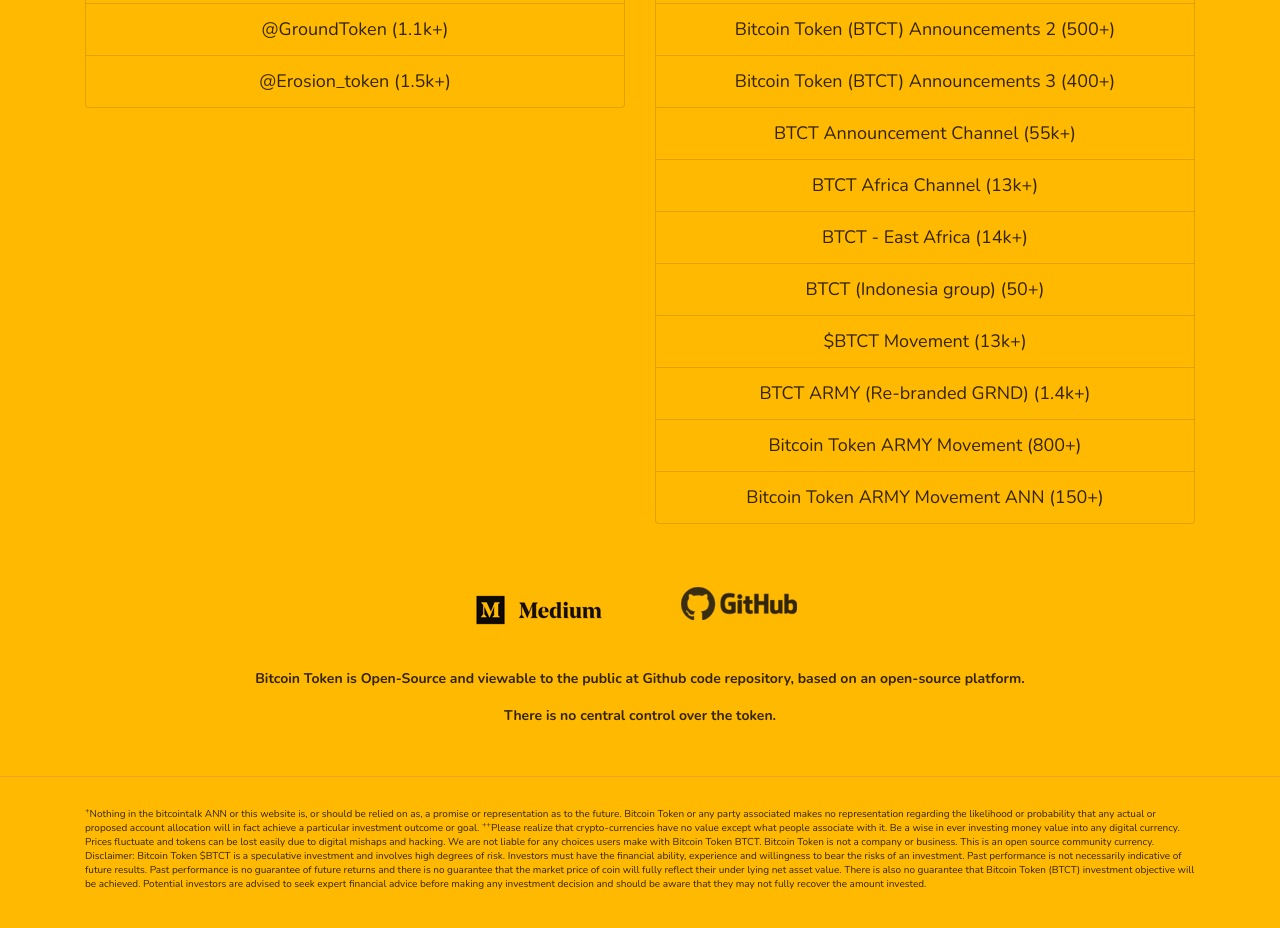
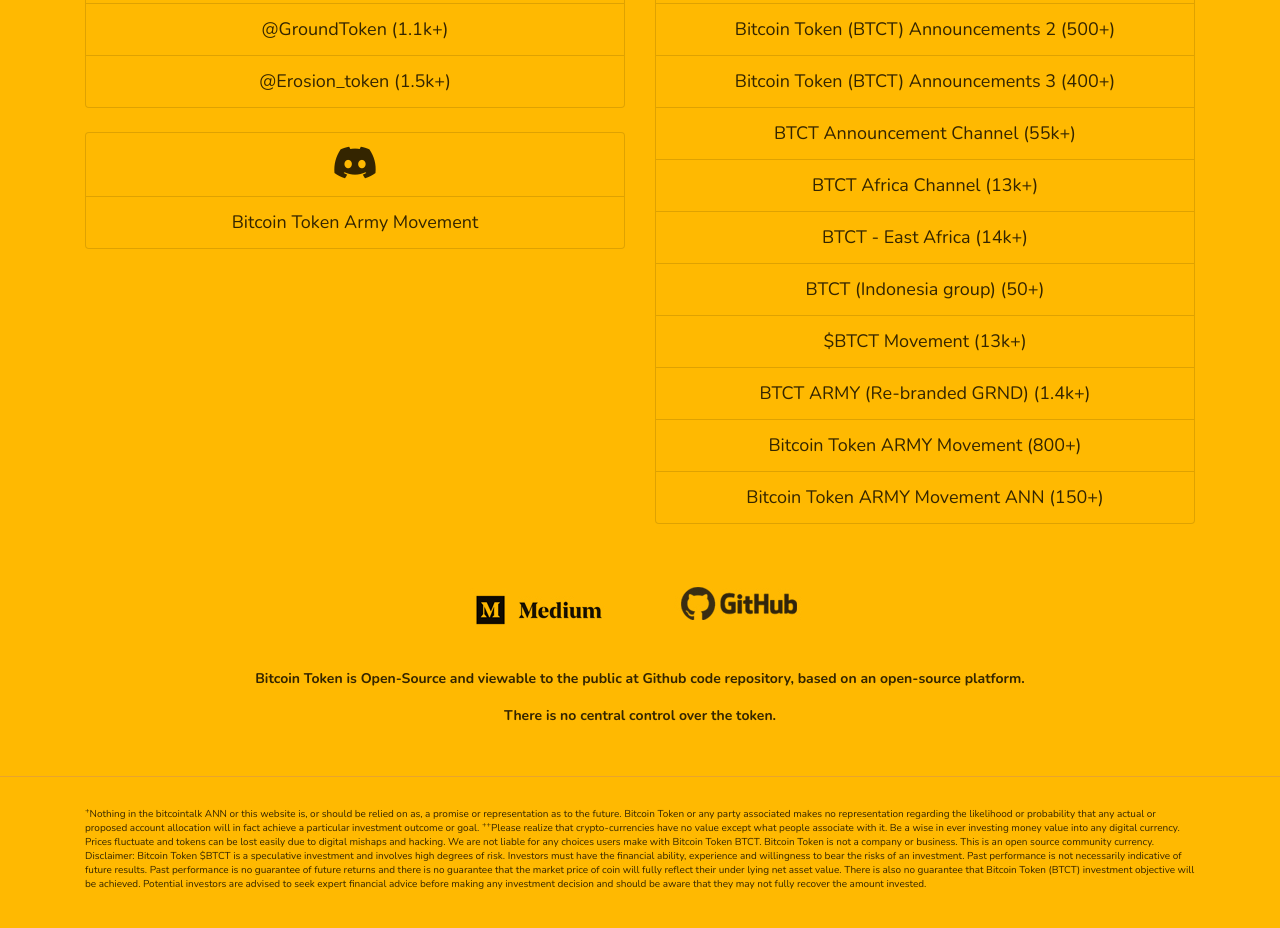
Before and after one commit to metadollar/bitcointokenbtct.github.io, a plain HTML site: page index.html in a window 1280 px wide. Shown: the part 5977-6905 px from the top of the page. Drawn offline with nearby package versions, Linux system fonts and the light colour scheme; no server answers.

Commit message:
Update index.html

```diff
--- a/index.html
+++ b/index.html
@@ -283,6 +283,14 @@
 										<a href="https://twitter.com/Erosion_token">@Erosion_token (1.5k+)</a>
 									</li>
 								</ul>
+								<ul class="list-group mb-4" style="font-size: 18px;">
+									<li class="list-group-item">
+										<i class="fab fa-2x fa-discord"></i>
+									</li>
+									<li class="list-group-item">
+										<a href="Bitcoin Token Army Movement">Bitcoin Token Army Movement</a>
+									</li>
+								</ul>
 							</div>
 							<div class="col-md-6">
 								<ul class="list-group mb-4" style="font-size: 18px;">
```
